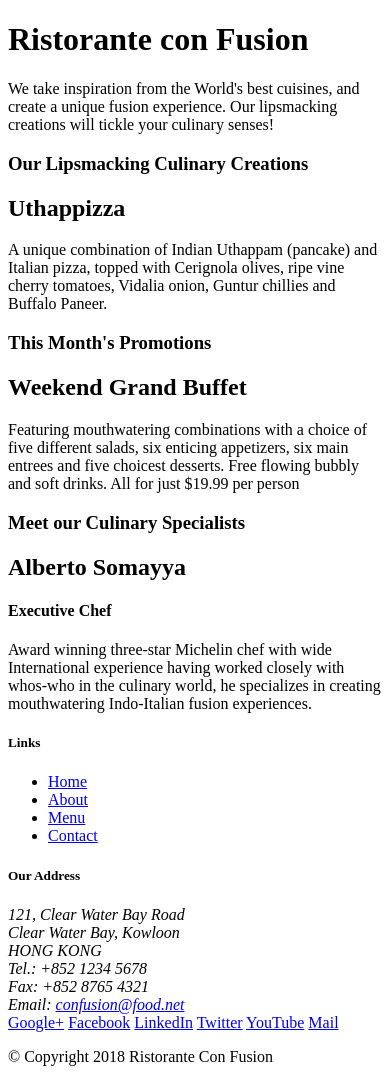
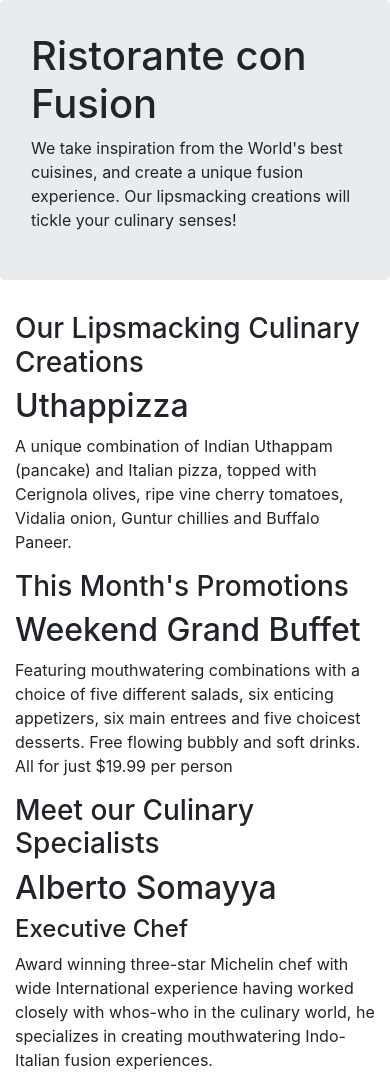
Before and after one commit to KorNito/front-end-web-ui-frameworks-and-tools-bootstrap-4, a website: page index.html in a window 390 px wide. Shown: the top 1085 px of the page. Drawn offline with nearby package versions, Linux system fonts and the light colour scheme.

Commit message:
Responsive design and Bootstrap grid part 1

```diff
--- a/index.html
+++ b/index.html
@@ -2,51 +2,57 @@
 <html lang="en">
 
 <head>
+    <!-- Required meta tags always come first -->
+    <meta charset="utf-8">
+    <meta name="viewport" content="width=device-width, initial-scale=1, shrink-to-fit=no">
+    <meta http-equiv="x-ua-compatible" content="ie=edge">
+
+    <!-- Bootstrap CSS -->
+    <link rel="stylesheet" href="node_modules/bootstrap/dist/css/bootstrap.min.css">
     <title>Ristorante Con Fusion</title>
 </head>
 
 <body>
 
-    <header>
-        <div>
-            <div>
-                <div>
+    <header class="jumbotron">
+        <div class="container">
+            <div class="row">
+                <div class="col-12 col-sm-6">
                     <h1>Ristorante con Fusion</h1>
                     <p>We take inspiration from the World's best cuisines, and create a unique fusion experience. Our lipsmacking creations will tickle your culinary senses!</p>
                 </div>
-                <div>
+                <div class="col-12 col-sm">
                 </div>
             </div>
         </div>
     </header>
 
-    <div>
-        <div>
-            <div>
+    <div class="container">
+        <div class="row">
+            <div class="col-12 col-sm-4 order-sm-last col-md-3">
                 <h3>Our Lipsmacking Culinary Creations</h3>
             </div>
-            <div>
+            <div class="col col-sm order-sm-first col-md">
                 <h2>Uthappizza</h2>
                 <p>A unique combination of Indian Uthappam (pancake) and Italian pizza, topped with Cerignola olives, ripe vine cherry tomatoes, Vidalia onion, Guntur chillies and Buffalo Paneer.</p>
             </div>
         </div>
 
-
-        <div>
-            <div>
+        <div class="row">
+            <div class="col-12 col-sm-4 col-md-3">
                 <h3>This Month's Promotions</h3>
             </div>
-            <div>
+            <div class="col col-sm col-md">
                 <h2>Weekend Grand Buffet</h2>
                 <p>Featuring mouthwatering combinations with a choice of five different salads, six enticing appetizers, six main entrees and five choicest desserts. Free flowing bubbly and soft drinks. All for just $19.99 per person </p>
             </div>
         </div>
 
-        <div>
-            <div>
+        <div class="row">
+            <div class="col-12 col-sm-4 order-sm-last col-md-3">
                 <h3>Meet our Culinary Specialists</h3>
             </div>
-            <div>
+            <div class="col col-sm order-sm-first col-md">
                 <h2>Alberto Somayya</h2>
                 <h4>Executive Chef</h4>
                 <p>Award winning three-star Michelin chef with wide International experience having worked closely with whos-who in the culinary world, he specializes in creating mouthwatering Indo-Italian fusion experiences. </p>
@@ -55,9 +61,9 @@
     </div>
 
     <footer>
-        <div>
-            <div>
-                <div>
+        <div class="container">
+            <div class="row">
+                <div class="col-4 offset-1 col-sm-2">
                     <h5>Links</h5>
                     <ul>
                         <li><a href="#">Home</a></li>
@@ -66,7 +72,7 @@
                         <li><a href="#">Contact</a></li>
                     </ul>
                 </div>
-                <div>
+                <div class="col-7 col-sm-5">
                     <h5>Our Address</h5>
                     <address>
 		              121, Clear Water Bay Road<br>
@@ -77,7 +83,7 @@
 		              Email: <a href="mailto:confusion@food.net">confusion@food.net</a>
 		           </address>
                 </div>
-                <div>
+                <div class="col-12 col-sm-4">
                     <div>
                         <a href="http://google.com/+">Google+</a>
                         <a href="http://www.facebook.com/profile.php?id=">Facebook</a>
@@ -88,14 +94,17 @@
                     </div>
                 </div>
            </div>
-           <div>
-                <div>
+           <div class="row">
+                <div class="col-auto">
                     <p>© Copyright 2018 Ristorante Con Fusion</p>
                 </div>
            </div>
         </div>
     </footer>
-
+    <!-- jQuery first, then Popper.js, then Bootstrap JS. -->
+    <script src="node_modules/jquery/dist/jquery.slim.min.js"></script>
+    <script src="node_modules/popper.js/dist/umd/popper.min.js"></script>
+    <script src="node_modules/bootstrap/dist/js/bootstrap.min.js"></script>
 </body>
 
 </html>
--- a/package.json
+++ b/package.json
@@ -12,5 +12,10 @@
   "license": "ISC",
   "devDependencies": {
     "lite-server": "^2.3.0"
+  },
+  "dependencies": {
+    "bootstrap": "^4.5.0",
+    "jquery": "^3.5.1",
+    "popper.js": "^1.12.9"
   }
 }
```
Also changed, not shown: 1 other file.
